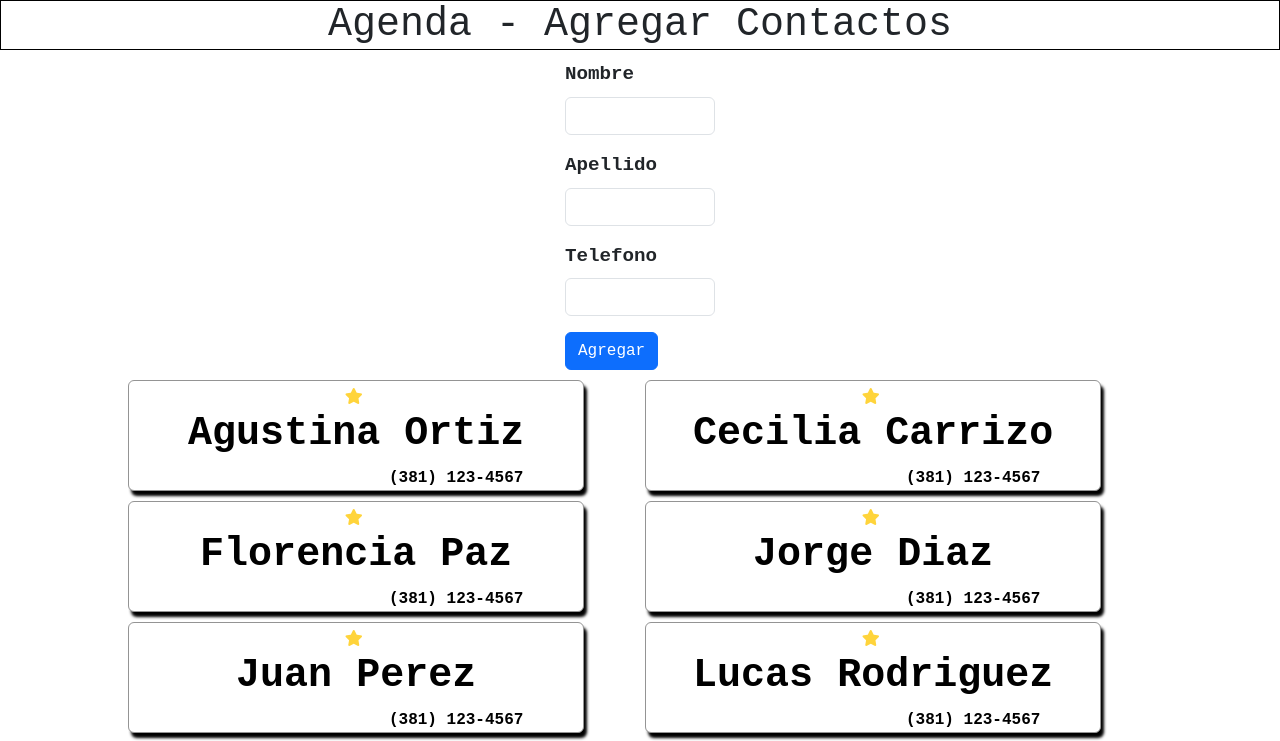
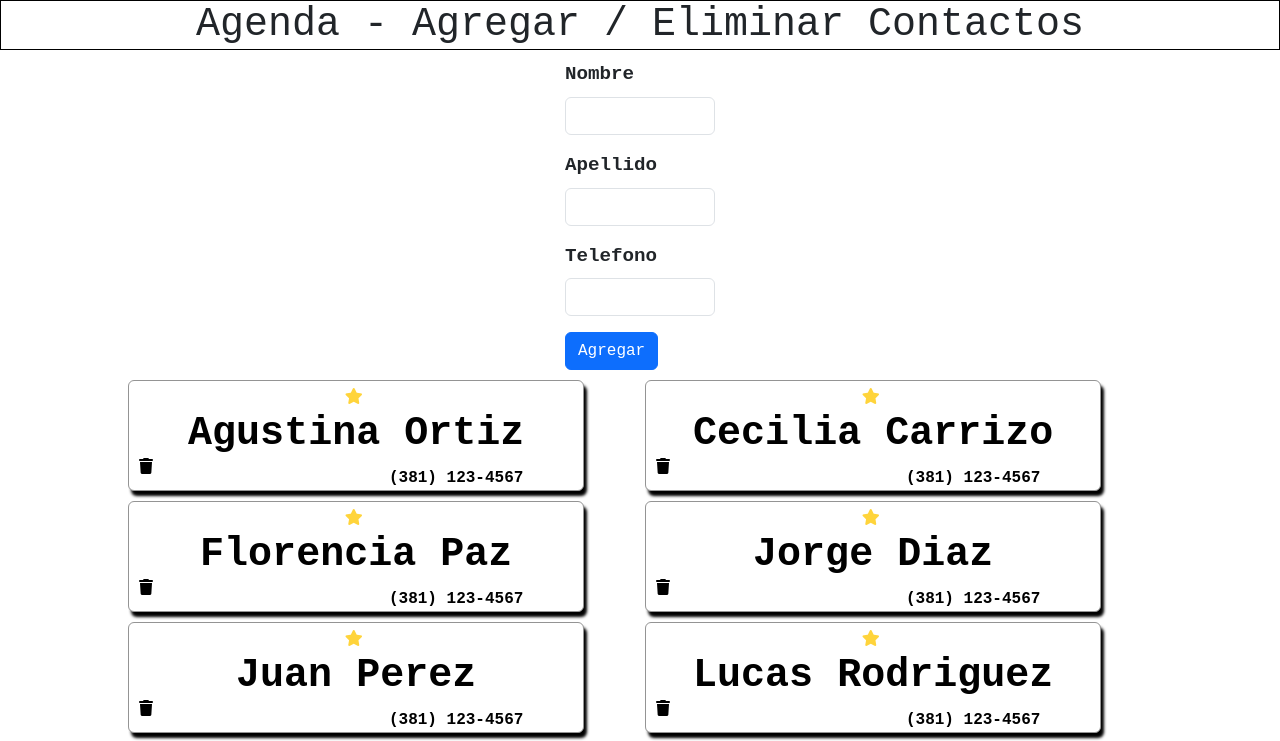
Before and after one commit to augustoterrera/Agenda, a React (Vite) app: page / in a window 1280 px wide. Shown: the top 741 px of the page. Built offline with nearby package versions, Linux system fonts and the light colour scheme.

Commit message:
Agregado Eliminar.jsx y modificado los archivos para su incersión y funcionamiento eficaz.

```diff
--- /dev/null
+++ b/src/Eliminar.css
@@ -0,0 +1,7 @@
+.elim {
+    cursor: pointer;
+    position: absolute;
+    bottom: 0;
+    left: 0;
+    padding: 10px;
+}
--- a/src/components/Agenda.jsx
+++ b/src/components/Agenda.jsx
@@ -1,43 +1,37 @@
-import React from 'react'
-import { useState } from 'react'
+// Agenda.jsx
+import React, { useState } from 'react'
 import Contacto from './Contacto'
 import '../Agenda.css'
 import Formulario from './Formulario'
 
 const Agenda = ({ datos }) => {
   const [contactos, setContactos] = useState(datos)
+
   const getDatos = (usuario) => {
-    /*
-    Aqui esta como lo hice primero, es un quilombo
-    const copiaContactos = [...contactos]
-    const id = copiaContactos.length + 1
-    const usuariosconID = {...usuario, id}
-    setContactos([...contactos, usuariosconID])
-    Abajo actualizo el estado con setContactos y le paso todo el objeto primero y despues el nuevo
-    usuario que se carga en el formulario el id lo determino con la logitud de contactos
-    */
     setContactos(contactos => [...contactos, { ...usuario, id: contactos.length + 1 }])
   }
+
   const cambiar = (id) => {
     setContactos(contactos.map(c => c.id === id ? { ...c, favorito: !c.favorito } : c))
   }
+
+  const eliminar = (id) => {
+    setContactos(contactos.filter(c => c.id !== id))
+  }
+
   const fav = contactos.filter(c => c.favorito).sort((a, b) => a.nombre.localeCompare(b.nombre))
   const resto = contactos.filter(c => !c.favorito).sort((a, b) => a.nombre.localeCompare(b.nombre))
+
   return (
     <>
       <Formulario getDatos={getDatos} />
       <div className='agenda'>
         {fav.map(c =>
-
-          <Contacto key={c.id} {...c} cambiar={cambiar} />
-
+          <Contacto key={c.id} {...c} cambiar={cambiar} eliminar={eliminar} />
         )}
         {resto.map(c =>
-
-          <Contacto key={c.id} {...c} cambiar={cambiar} />
-
+          <Contacto key={c.id} {...c} cambiar={cambiar} eliminar={eliminar} />
         )}
-
       </div>
     </>
   )
--- a/src/components/Contacto.jsx
+++ b/src/components/Contacto.jsx
@@ -1,15 +1,17 @@
+// Contacto.jsx
 import React from 'react'
 import Favorito from './Favorito'
+import Eliminar from './Eliminar'
 
-
-const Contacto = ({id, nombre, apellido, telefono, favorito, cambiar}) => {
+const Contacto = ({ id, nombre, apellido, telefono, favorito, cambiar, eliminar }) => {
   return (
     <div className='card'>
-        <Favorito id={id} favorito={favorito} cambiar={cambiar}/>
+      <Favorito id={id} favorito={favorito} cambiar={cambiar} />
+      <Eliminar id={id} eliminar={eliminar} />
       <h1><b>{nombre} {apellido}</b></h1>
       <strong>{telefono}</strong>
     </div>
-  )
+  );
 }
 
-export default Contacto
+export default Contacto;
--- /dev/null
+++ b/src/components/Eliminar.jsx
@@ -0,0 +1,25 @@
+// Eliminar.jsx
+import React from 'react'
+import '../Eliminar.css'
+
+const Eliminar = ({ id, eliminar }) => {
+    const handleClick = () => {
+        eliminar(id);
+    };
+
+    return (
+        <span onClick={handleClick} className='elim'>
+            <i className="fa-solid fa-trash"></i>
+        </span>
+    );
+}
+
+export default Eliminar;
+/*
+
+Agregado Botón Eliminar
+Estilos añadidos para un manejo mas eficaz
+El botón eliminar consiste de un icono de papelera para eliminar el contacto de la agenda
+Un icono de papelera se encuentra ubicado en la esquina inferior izquierda
+
+*/
--- a/src/components/Favorito.jsx
+++ b/src/components/Favorito.jsx
@@ -1,10 +1,10 @@
 import React from 'react'
 import '../Favorito.css'
 
-const Favorito = ({id, favorito, cambiar}) => {
+const Favorito = ({ id, favorito, cambiar }) => {
   return (
     <span onClick={() => cambiar(id)} className='fav'>
-      {favorito ? <i className="fa-solid fa-star" style={{color: "#FFD43B"}}></i> : <i className="fa-regular fa-star" style={{color: "#FFD43B"}}></i>}
+      {favorito ? <i className="fa-solid fa-star" style={{ color: "#FFD43B" }}></i> : <i className="fa-regular fa-star" style={{ color: "#FFD43B" }}></i>}
     </span>
   )
 }
--- a/src/components/Formulario.jsx
+++ b/src/components/Formulario.jsx
@@ -16,20 +16,19 @@ const Formulario = ({ getDatos }) => {
     const nuevosDatos = { nombre, apellido, telefono }
     getDatos(nuevosDatos)
 
-        // Limpiar los campos después de agregar los datos
-        setNombre('');
-        setApellido('');
-        setTelefono('');
+    // Limpiar los campos después de agregar los datos
+    setNombre('');
+    setApellido('');
+    setTelefono('');
   }
   return (
     <>
-      <h1 style={{ textAlign: 'center', border: '1px solid black' }}>Agenda - Agregar Contactos</h1>
+      <h1 style={{ textAlign: 'center', border: '1px solid black' }}>Agenda - Agregar / Eliminar Contactos</h1>
       <div className="formularioAdd">
         <form>
           <div className="mb-3">
             <label htmlFor="nombre" className="form-label">Nombre</label>
-            <input type="text" className="form-control" id="nombre" aria-describedby="emailHelp" value={nombre} onChange={(e) =>
-              { setNombre(e.target.value) }} required autoComplete="off"/>
+            <input type="text" className="form-control" id="nombre" aria-describedby="emailHelp" value={nombre} onChange={(e) => { setNombre(e.target.value) }} required autoComplete="off" />
             <div id="emailHelp" className="form-text"> </div>
           </div>
           <div className="mb-3">
@@ -40,7 +39,7 @@ const Formulario = ({ getDatos }) => {
           <div className="mb-3">
             <label htmlFor="telefono" className="form-label">Telefono</label>
             <input type="number" className="form-control" id="telefono" value={telefono} onChange={(e) =>
-              setTelefono(e.target.value)} required maxLength={15} autoComplete="off"/>
+              setTelefono(e.target.value)} required maxLength={15} autoComplete="off" />
           </div>
           <button type="submit" className="btn btn-primary" onClick={cargar}>Agregar</button>
         </form>
```
